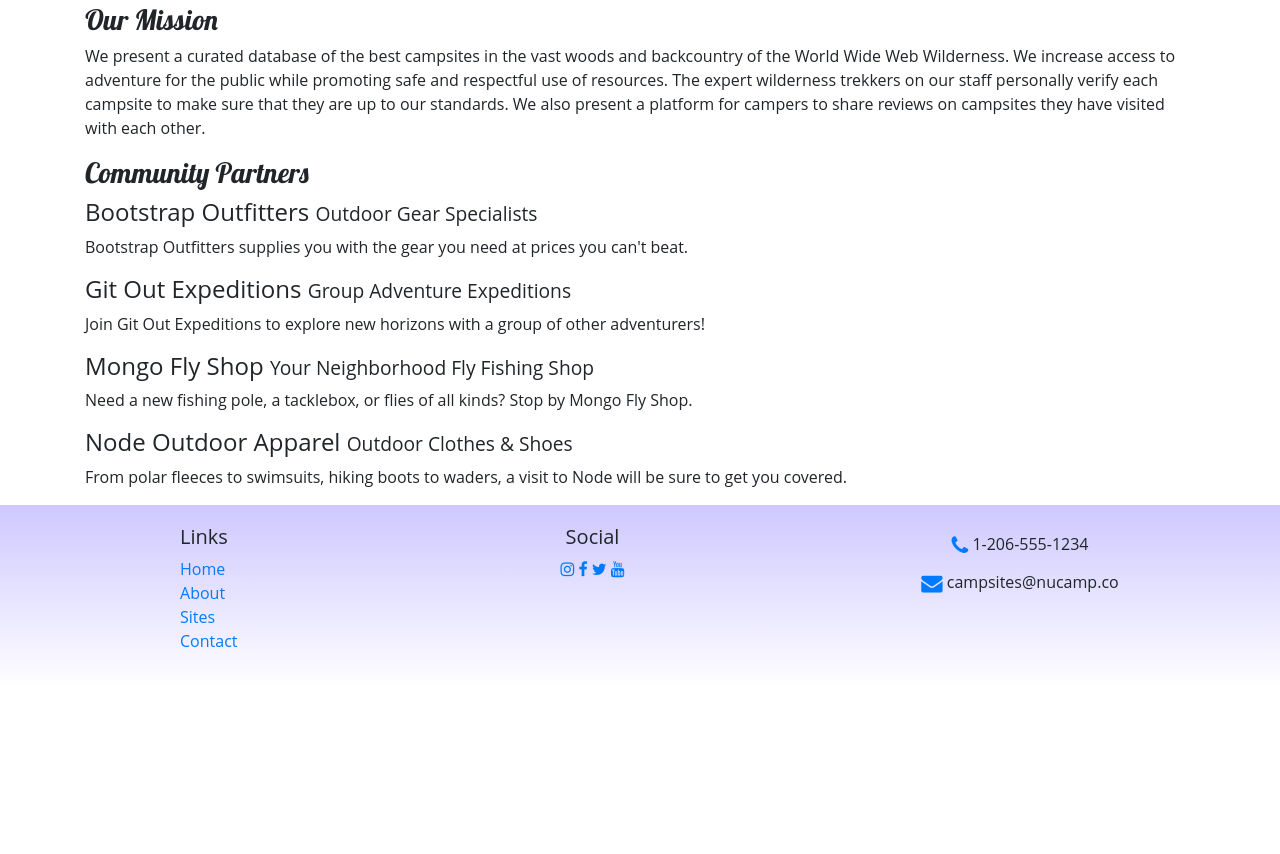
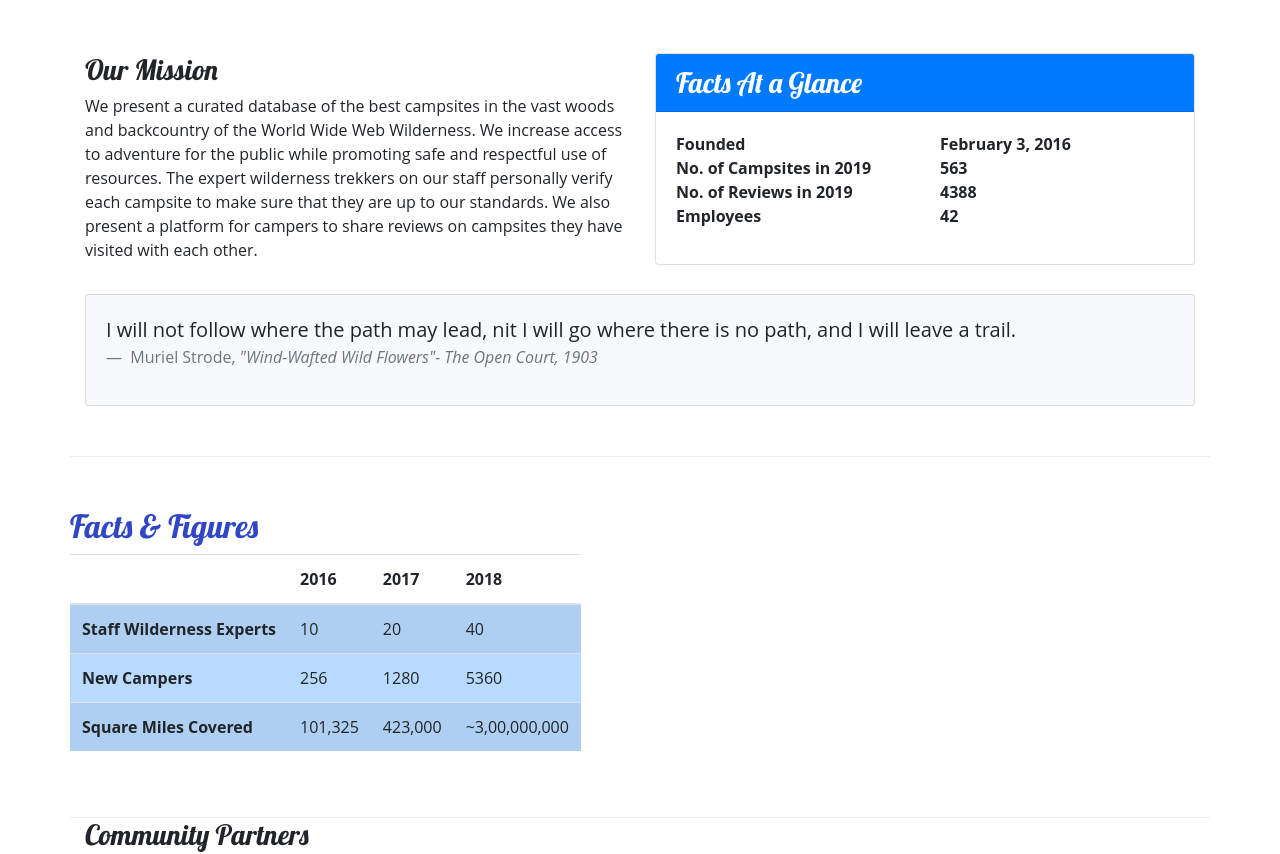
Before and after one commit to jaycameron/Nucampsite, a website: page aboutus.html in a window 1280 px wide. Shown: the part 351-1205 px from the top of the page. Before the commit the page ends 1040 px from the top, so only its background shows below. Drawn offline with nearby package versions, Linux system fonts and the light colour scheme.

Commit message:
Tables and Cards

```diff
--- a/aboutus.html
+++ b/aboutus.html
@@ -42,7 +42,8 @@
                             About</a></li>
                     <li class="nav-item"><a class="nav-link" href="#"><i class="fa fa-list fa-lg"></i> Sites</a>
                     </li>
-                    <li class="nav-item"><a class="nav-link" href="./contactus.html"><i class="fa fa-address-card fa-lg"></i>
+                    <li class="nav-item"><a class="nav-link" href="./contactus.html"><i
+                                class="fa fa-address-card fa-lg"></i>
                             Contact</a></li>
                 </ul>
             </div>
@@ -59,15 +60,81 @@
                 <hr />
             </div>
         </div>
-        <div class="row">
-            <div class="col">
+        <div class="row row-content">
+            <div class="col-sm-6">
                 <h3>Our Mission</h3>
-                <p class="d-none d-sm-block">We present a curated database of the best campsites in the vast woods and
+                <p>We present a curated database of the best campsites in the vast woods and
                     backcountry of the World
                     Wide Web Wilderness. We increase access to adventure for the public while promoting safe and
                     respectful use of resources. The expert wilderness trekkers on our staff personally verify each
                     campsite to make sure that they are up to our standards. We also present a platform for campers to
                     share reviews on campsites they have visited with each other.</p>
+            </div>
+            <div class="col-sm-6">
+                <div class="card">
+                    <h3 class="card-header bg-primary text-white"> Facts At a Glance </h3>
+                    <div class="card-body">
+                        <dl class="row">
+                            <dt class="col-6"> Founded </dt>
+                            <dt class="col-6"> February 3, 2016</dt>
+                            <dt class="col-6"> No. of Campsites in 2019</dt>
+                            <dt class="col-6"> 563 </dt>
+                            <dt class="col-6"> No. of Reviews in 2019</dt>
+                            <dt class="col-6"> 4388 </dt>
+                            <dt class="col-6"> Employees </dt>
+                            <dt class="col-6"> 42 </dt>
+                        </dl>
+                    </div>
+                </div>
+            </div>
+            <div class="col">
+                <div class="card card-body bg-light mt-3">
+                    <blockquote class="blockquote">
+                        <p class="mb-0"> I will not follow where the path may lead, nit I will go where there is no
+                            path, and I will leave a trail. </p>
+                        <footer class="blockquote-footer"> Muriel Strode,
+                            <cite title="Source Title"> "Wind-Wafted Wild Flowers"-
+                                The Open Court, 1903 </cite>
+                        </footer>
+                    </blockquote>
+                </div>
+            </div>
+        </div>
+        <div class="row row-content">
+            <div>
+                <h2> Facts &amp; Figures </h2>
+                <div>
+                    <table class="table table-striped">
+                        <thead>
+                            <tr>
+                                <th> </th>
+                                <th> 2016 </th>
+                                <th> 2017 </th>
+                                <th> 2018 </th>
+                            </tr>
+                        </thead>
+                        <tbody class="table-primary">
+                            <tr>
+                                <th> Staff Wilderness Experts </th>
+                                <td> 10 </td>
+                                <td> 20 </td>
+                                <td> 40 </td>
+                            </tr>
+                            <tr>
+                                <th> New Campers </th>
+                                <td> 256 </td>
+                                <td> 1280 </td>
+                                <td> 5360 </td>
+                            </tr>
+                            <tr>
+                                <th> Square Miles Covered </th>
+                                <td> 101,325 </td>
+                                <td> 423,000 </td>
+                                <td> ~3,00,000,000</td>
+                            </tr>
+                        </tbody>
+                    </table>
+                </div>
             </div>
         </div>
         <div class="row">
@@ -92,7 +159,7 @@
 
     </div>
 
-    <footer>
+    <footer class="site-footer">
         <div class="container">
             <div class="row">
                 <div class="col-4 col-sm-2 offset-1">
@@ -113,8 +180,8 @@
 
                 </div>
                 <div class="col-sm-4 text-center">
-                   <a class="btn btn-link"> <i class="fa fa-phone fa-lg text-primary"></i> 1-206-555-1234 </a><br />
-                   <a class="btn btn-link"> <i class="fa fa-envelope fa-lg text-primary"></i> campsites@nucamp.co </a>
+                    <a class="btn btn-link"> <i class="fa fa-phone fa-lg text-primary"></i> 1-206-555-1234 </a><br />
+                    <a class="btn btn-link"> <i class="fa fa-envelope fa-lg text-primary"></i> campsites@nucamp.co </a>
                 </div>
             </div>
         </div>
--- a/styles.css
+++ b/styles.css
@@ -13,8 +13,8 @@ header h2 {
     color: #CEC8FF;
 }
 
-footer {
-    background-image: linear-gradient(#CEC8FF, white);
+.site-footer {
+    background-image: linear-gradient(#b7a8f8, white);
     padding: 20px 0;
 }
 
```
Also changed, not shown: contactus.html (+1 -1 lines), index.html (+1 -1 lines).
